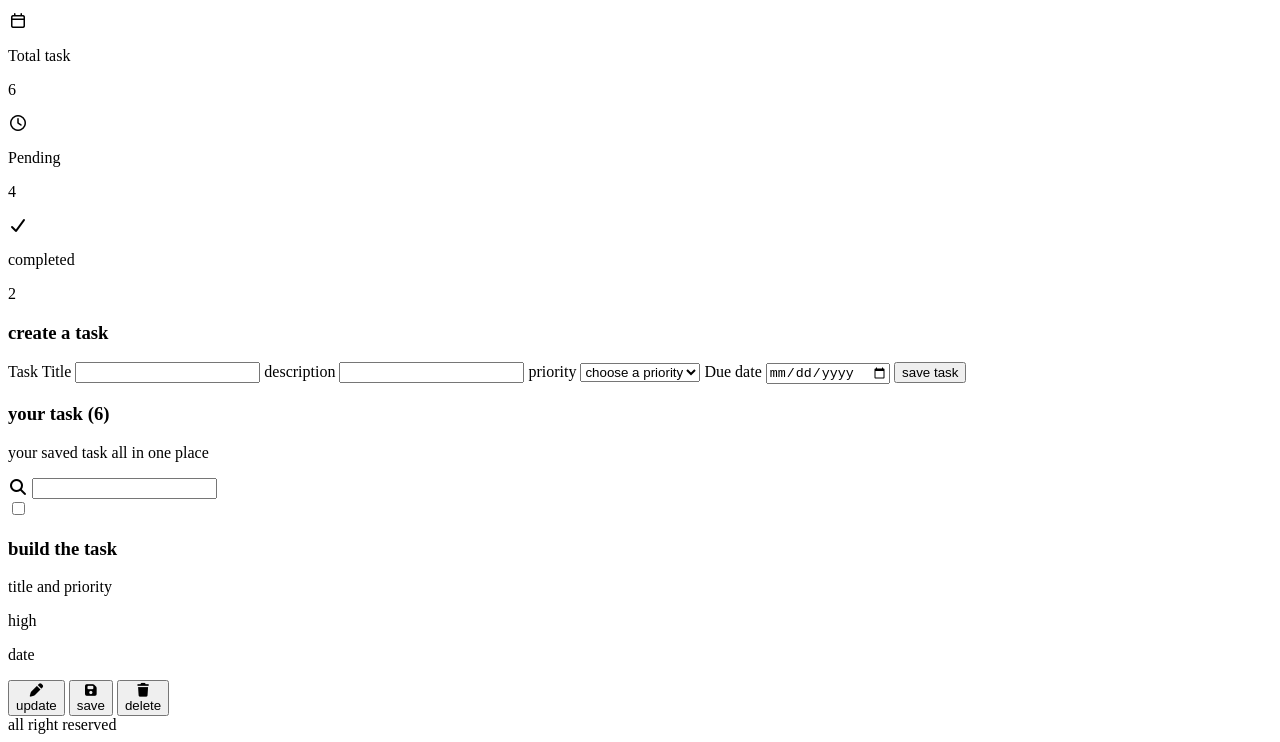
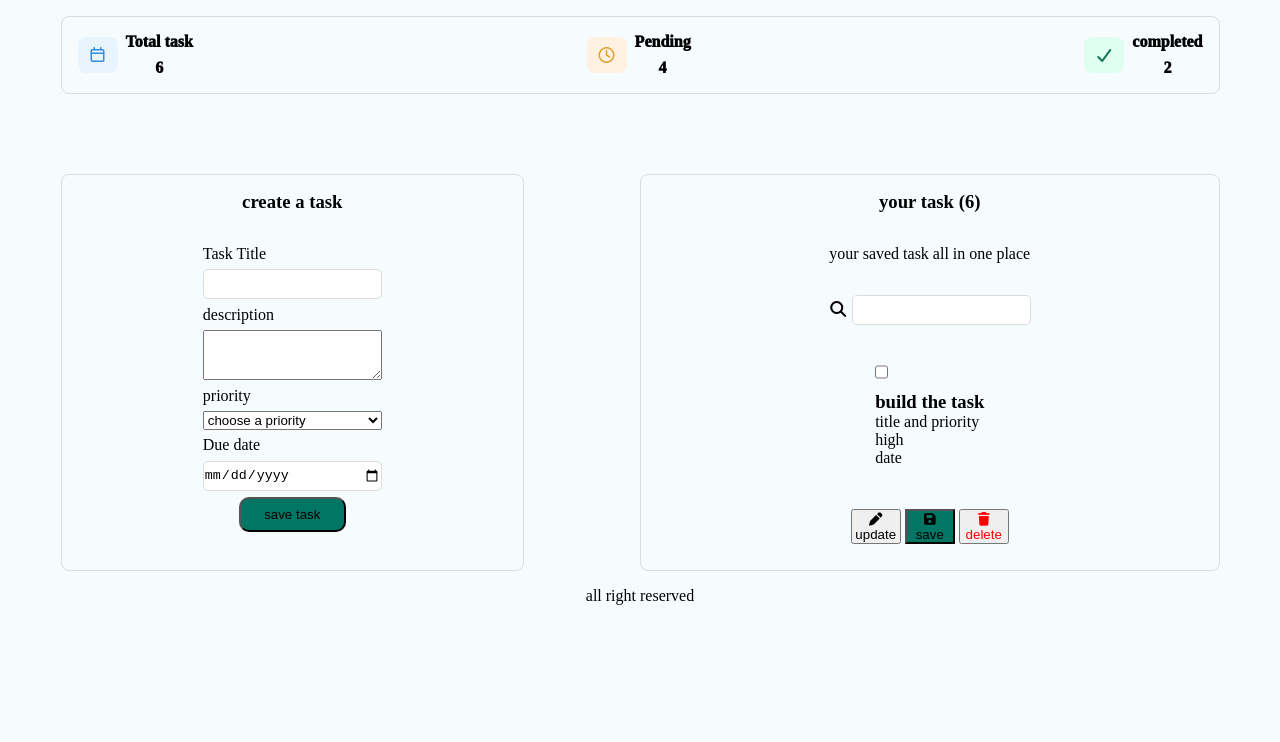
Before and after one commit to XDENTERTAINMENT/task-manager-groupwork, a plain HTML site: page index.html in a window 1280 px wide. Shown: the part 101-843 px from the top of the page. After the commit the page ends 800 px from the top, so only its background shows below. Drawn offline with Linux system fonts and the light colour scheme.

Commit message:
done with css

```diff
--- a/index.html
+++ b/index.html
@@ -1,13 +1,19 @@
-<!DOCTYPE html>
+<!doctype html>
 <html lang="en">
   <head>
-    <meta charset="UTF-8">
-    <meta name="viewport" content="width=device-width, initial-scale=1.0">
+    <meta charset="UTF-8" />
+    <meta name="viewport" content="width=device-width, initial-scale=1.0" />
     <title>Personal-Task-Manager</title>
-    <link rel="stylesheet" href="https://cdnjs.cloudflare.com/ajax/libs/font-awesome/7.3.1/css/all.min.css" integrity="sha512-QeR2VH+lsBE5LSAe1Q5EnTBbe7XTBubt8dG93Y7gidSgdMCr8nVqKcfKAMyN96SV8KDbZVTDXChatu5G2KQGzg==" crossorigin="anonymous" referrerpolicy="no-referrer">
+    <link
+      rel="stylesheet"
+      href="https://cdnjs.cloudflare.com/ajax/libs/font-awesome/7.3.1/css/all.min.css"
+      integrity="sha512-QeR2VH+lsBE5LSAe1Q5EnTBbe7XTBubt8dG93Y7gidSgdMCr8nVqKcfKAMyN96SV8KDbZVTDXChatu5G2KQGzg=="
+      crossorigin="anonymous"
+      referrerpolicy="no-referrer"
+    />
+    <link rel="stylesheet" href="style.css" />
   </head>
   <body>
-
     <header>
       <h1>Task Manager</h1>
       <p>what will i achieve today</p>
@@ -16,125 +22,106 @@
     <main>
       <section class="section1">
         <div>
-         <div><i class="fa-regular fa-calendar"></i></div>
-         <div>
+          <div class="icon1"><i class="fa-regular fa-calendar"></i></div>
+          <div class="section-1-child">
             <p>Total task</p>
             <p id="total-task">6</p>
-         </div>
-
-        </div>
-
-        <div>
-            <div> <i class="fa-regular fa-clock"></i></div>
-            <div>
-                <p> Pending</p>
-               <p id="pending-task">4</p>
-
           </div>
         </div>
 
         <div>
-            <div><i class="fa-solid fa-check"></i></div>
-            <div>
-                <p> completed</p>
-                <p  id="completed-task"> 2</p>
+          <div class="icon2"><i class="fa-regular fa-clock"></i></div>
+          <div class="section-1-child">
+            <p>Pending</p>
+            <p id="pending-task">4</p>
+          </div>
         </div>
 
+        <div>
+          <div class="icon3"><i class="fa-solid fa-check"></i></div>
+          <div class="section-1-child">
+            <p>completed</p>
+            <p id="completed-task">2</p>
+          </div>
         </div>
       </section>
 
+      <!-- section 2 -->
+      <section class="section2">
+        <!-- the create task section -->
+        <div class="create-tax">
+          <h3>create a task</h3>
 
-
-    <!-- section 2 -->
-    <section  class="section2">
-
-        <!-- the create task section -->
-      <div class="create-task">
-
-          <div>
-            <h3>create a task</h3>
-        </div>
           <form action="submit">
-
             <label for="title">
               Task Title
-            <input type="text"  id="title-input">
             </label>
-
+            <input type="text" id="title-input" />
 
             <label for="description">
               description
-            <input type="text"  id="description-input">
             </label>
+            <textarea class="textarea" id="description-input"></textarea>
 
             <label for="priority">
-
               priority
+            </label>
             <select name="" id="">
                 <option value="">choose a priority</option>
-                <option value=""> High</option>
-                <option value=""> Medium</option>
-                <option value="">  low</option>
+                <option value="">High</option>
+                <option value="">Medium</option>
+                <option value="">low</option>
               </select>
-           </label>
 
             <label for="date">
               Due date
-            <input type="date">
             </label>
+            <input type="date" />
 
-     <button class="form-button"> save task</button>
+            <button class="form-button">save task</button>
           </form>
-    <div>
-
-
-
+        </div>
 
         <!-- task mapping -->
 
         <div class="task-mapping">
-
-              <h3> your task (6)</h3>
-        <p> your saved task all in one place</p>
+          <h3>your task (6)</h3>
+          <p>your saved task all in one place</p>
           <div>
             <i class="fa-solid fa-magnifying-glass"></i>
-            <input  type="search">
+            <input type="search" />
           </div>
-
-
 
           <!-- the card -->
           <div class="card">
-            <input type="checkbox">
+            <input type="checkbox" />
             <div>
-
-                <h3> build the task</h3>
+              <h3>build the task</h3>
               <p>title and priority</p>
-                <p id="priority"> high</p></div>
-                <p> date</p>
-
-
+              <p id="priority">high</p>
+            </div>
+            <p>date</p>
           </div>
           <!-- the inline editing -->
-         <div>
-            <button><div><i class="fa-solid fa-pen"></i></div>update</button>
-            <button  class="save"> <div><i class="fa-solid fa-floppy-disk"></i></div>save</button>
-            <button class="delete"> <div><i class="fa-solid fa-trash"></i></div>delete</button>
-
+          <div class="inline-button">
+            <button>
+              <div><i class="fa-solid fa-pen"></i></div>
+              update
+            </button>
+            <button class="save">
+              <div><i class="fa-solid fa-floppy-disk"></i></div>
+              save
+            </button>
+            <button class="delete">
+              <div class="trash"><i class="fa-solid fa-trash"></i></div>
+              delete
+            </button>
           </div>
-
         </div>
-
-
-
-</div>
-
       </section>
     </main>
 
     <!-- the footer -->
-   <footer>
-    all right reserved
-   </footer>
+    <footer>all right reserved</footer>
   </body>
 </html>
--- /dev/null
+++ b/style.css
@@ -0,0 +1,182 @@
+* {
+  margin: 0;
+  padding: 0;
+  box-sizing: border-box;
+}
+
+body {
+  background-color: #f6fbfe;
+  padding: 30px;
+}
+
+section {
+  width: 95%;
+}
+
+main {
+  display: flex;
+  flex-direction: column;
+  align-items: center;
+}
+
+.section1 {
+  display: flex;
+  flex-direction: row;
+  justify-content: space-between;
+  margin-top: 2rem;
+   border: 1px solid gainsboro;
+  padding: 1rem;
+  border-radius: 8px;
+}
+
+.section2 {
+  display: flex;
+  justify-content: space-between;
+  margin-top: 5rem;
+}
+/* .section2 div{
+ background-color:#fdfdfd;
+} */
+
+input {
+  border-radius: 5px;
+  height: 30px;
+   border: 1px solid gainsboro;
+}
+
+.textarea{
+    height: 50px;
+   overflow-y: auto;
+  white-space: pre-wrap;
+}
+form {
+  display: grid;
+  gap: 0.4rem;
+}
+
+.form-button {
+  display: flex;
+  flex-direction: column;
+  background-color: #017664;
+  border-radius: 10px;
+  width: 60%;
+  justify-content: center;
+  height: 35px;
+  align-items: center;
+  justify-self: center;
+}
+
+.save {
+  background-color: #017664;
+}
+
+.inline-button {
+  padding: 10px;
+}
+.inline-button button {
+  height: 35px;
+  width: 50px;
+}
+
+
+.task-container {
+  display: grid;
+}
+
+.task-mapping {
+  align-items: center;
+  display: flex;
+  flex-direction: column;
+  gap: 2rem;
+  border: 1px solid gainsboro;
+  padding: 1rem;
+  border-radius: 8px;
+  width: 50%;
+}
+
+.create-tax {
+  align-items: center;
+  display: flex;
+  flex-direction: column;
+  gap: 2rem;
+  border: 1px solid gainsboro;
+  padding: 1rem;
+  border-radius: 8px;
+  width: 40%;
+}
+
+.section1 div {
+  display: flex;
+  gap: 0.5rem;
+  border-radius: 8px;
+  font-weight: 1000;
+  align-items: center;
+}
+
+
+
+.section-1-child {
+  display: flex;
+  flex-direction: column;
+}
+
+.icon1 {
+  background-color: #e8f5fc;
+  color: #358cda;
+  padding: 10px;
+}
+
+.icon2 {
+  background-color: #fef1e1;
+  color: #e19f2e;
+  padding: 10px;
+}
+.icon3 {
+  background-color: #dffeef;
+  color: #13775b;
+  padding: 10px;
+}
+
+.trash{
+    color:red;
+}
+.delete{
+    color:red;
+}
+
+footer {
+  margin-top: 1rem;
+  text-align: center;
+}
+
+
+/* mobile styling */
+
+@media (max-width: 600px) {
+   header{
+      text-align: center;
+   }
+  .section1 div {
+  display: flex;
+  flex-direction:column ;
+}
+
+  .section2 {
+    display: flex;
+    flex-direction: column;
+  }
+
+  .create-tax {
+    width: 100%;
+    align-items: center;
+  }
+
+  .task-mapping {
+    margin-top: 20px;
+    width: 100%;
+    align-items: center;
+  }
+
+
+
+}
```
Lines whose indentation alone changed are shown as unchanged.
